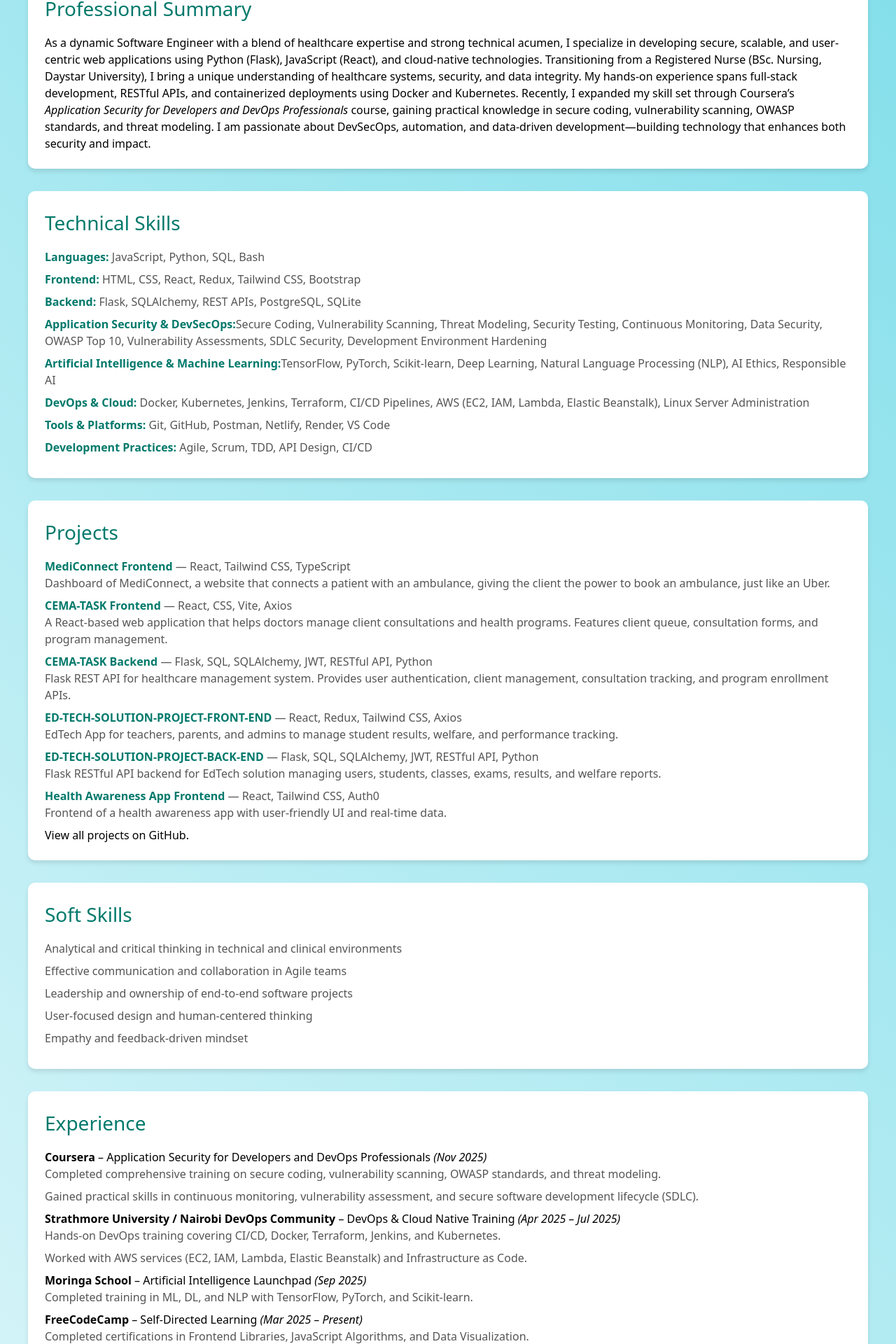
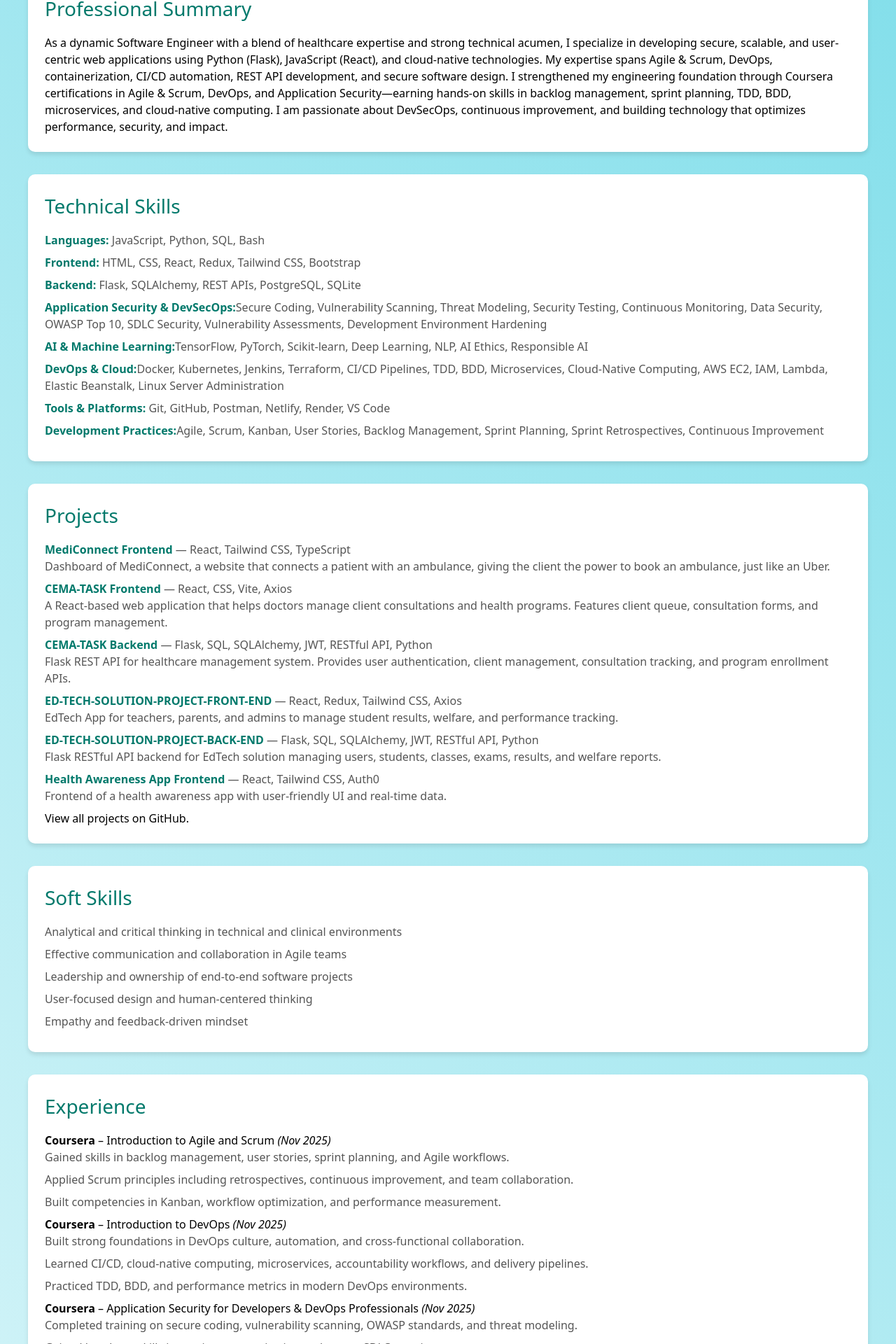
Before and after one commit to ARVLEMED/Aron-Portfolio, a React (Create React App) app: page /resume in a window 1280 px wide. Shown: the part 312-2232 px from the top of the page at 70% size. Built offline with nearby package versions, Linux system fonts and the light colour scheme.

Commit message:
updates skills page,certifications page and resume page

```diff
--- a/src/components/CertificationsPage.js
+++ b/src/components/CertificationsPage.js
@@ -6,6 +6,24 @@
 const certifications = [
   {
     id: 1,
+    title: 'Introduction to Agile Development and Scrum',
+    issuer: 'Coursera',
+    date: 'November 2025',
+    description:
+      'Successfully completed Introduction to Agile Development and Scrum, covering Backlogs,Team Management,Sprint Retrospectives,Continuous Improvement Process,Performance Measurement,User Story,Kanban Principles,Agile Project Management,Sprint Planning,Workflow Management,Agile Software Development,Team Building',
+    link: 'https://www.coursera.org/account/accomplishments/certificate/J1Y0K3ZVGQS1',
+  },
+  {
+    id: 2,
+    title: 'Introduction to DevOps',
+    issuer: 'Coursera',
+    date: 'November 2025',
+    description:
+      'Successfully completed Introduction to DevOps, covering Performance Metrics,Cross-Functional Collaboration,Culture Transformation,Scrum (Software Development),Cloud-Native Computing,Devops,Behavior-Driven Development,CI/CD,Test Driven Development (TDD),Accountability,Agile Methodology and Microservices',
+    link: 'https://www.coursera.org/account/accomplishments/certificate/U4IS2CVANF1I',
+  },
+  {
+    id: 3,
     title: 'Application Security for Developers and DevOps Professionals',
     issuer: 'Coursera',
     date: 'November 2025',
@@ -14,7 +32,7 @@
     link: 'https://www.coursera.org/account/accomplishments/certificate/CFRX1AMXAZWE',
   },
   {
-    id: 2,
+    id: 4,
     title: 'Artificial Intelligence Launchpad',
     issuer: 'Moringa School',
     date: 'October 2025',
@@ -23,7 +41,7 @@
     link: 'https://moringa.my.salesforce-sites.com/certificateStatus?id=a0PQ200000MtHduMAF',
   },
   {
-    id: 3,
+    id: 5,
     title: 'AWS Academy Graduate - AWS Academy Cloud Foundations',
     issuer: 'Amazon Web Services (AWS)',
     date: 'June 2025',
@@ -31,7 +49,7 @@
     link: 'https://www.credly.com/badges/4f87d4a2-80d7-44fc-ae0a-8d04ad75b477/linked_in_profile',
   },
   {
-    id: 4,
+    id: 6,
     title: 'Full Stack Web Development',
     issuer: 'Moringa School',
     date: 'March 2025',
@@ -39,7 +57,7 @@
     link: '/Certificates/aron_kipkorir_moringa_software_engineering_cert.png',
   },
   {
-    id: 5,
+    id: 7,
     title: 'Data Visualization',
     issuer: 'freeCodeCamp',
     date: 'June 2025',
@@ -47,7 +65,7 @@
     link: 'https://www.freecodecamp.org/certification/fcc48dfc922-8d03-480b-a201-002e5d015f2b/data-visualization',
   },
   {
-    id: 6,
+    id: 8,
     title: 'Front End Development Libraries',
     issuer: 'freeCodeCamp',
     date: 'June 2025',
@@ -55,7 +73,7 @@
     link: 'https://www.freecodecamp.org/certification/fcc48dfc922-8d03-480b-a201-002e5d015f2b/front-end-development-libraries',
   },
   {
-    id: 7,
+    id: 9,
     title: 'JavaScript Algorithms and Data Structures',
     issuer: 'freeCodeCamp',
     date: 'May 2025',
@@ -63,7 +81,7 @@
     link: 'https://www.freecodecamp.org/certification/fcc48dfc922-8d03-480b-a201-002e5d015f2b/javascript-algorithms-and-data-structures-v8',
   },
   {
-    id: 8,
+    id: 10,
     title: 'Responsive Web Design',
     issuer: 'freeCodeCamp',
     date: 'April 2025',
@@ -71,7 +89,7 @@
     link: 'https://www.freecodecamp.org/certification/fcc48dfc922-8d03-480b-a201-002e5d015f2b/responsive-web-design',
   },
   {
-    id: 9,
+    id: 11,
     title: 'Bachelor of Science in Nursing',
     issuer: 'Daystar University',
     date: 'November 2023',
--- a/src/components/Resumepage.js
+++ b/src/components/Resumepage.js
@@ -48,6 +48,7 @@
       </motion.header>
 
       <div ref={resumeRef} className="resume-content">
+
         {/* ===== Professional Summary ===== */}
         <motion.section
           className="resume-section"
@@ -59,12 +60,12 @@
           <p>
             As a dynamic Software Engineer with a blend of healthcare expertise and strong technical acumen,
             I specialize in developing secure, scalable, and user-centric web applications using Python (Flask),
-            JavaScript (React), and cloud-native technologies. Transitioning from a Registered Nurse (BSc. Nursing, Daystar University),
-            I bring a unique understanding of healthcare systems, security, and data integrity.
-            My hands-on experience spans full-stack development, RESTful APIs, and containerized deployments using Docker and Kubernetes.
-            Recently, I expanded my skill set through Coursera’s <em>Application Security for Developers and DevOps Professionals</em> course,
-            gaining practical knowledge in secure coding, vulnerability scanning, OWASP standards, and threat modeling.
-            I am passionate about DevSecOps, automation, and data-driven development—building technology that enhances both security and impact.
+            JavaScript (React), and cloud-native technologies. My expertise spans Agile & Scrum, DevOps,
+            containerization, CI/CD automation, REST API development, and secure software design.
+            I strengthened my engineering foundation through Coursera certifications in Agile & Scrum,
+            DevOps, and Application Security—earning hands-on skills in backlog management, sprint planning,
+            TDD, BDD, microservices, and cloud-native computing. I am passionate about DevSecOps,
+            continuous improvement, and building technology that optimizes performance, security, and impact.
           </p>
         </motion.section>
 
@@ -80,24 +81,36 @@
             <li><strong>Languages:</strong> JavaScript, Python, SQL, Bash</li>
             <li><strong>Frontend:</strong> HTML, CSS, React, Redux, Tailwind CSS, Bootstrap</li>
             <li><strong>Backend:</strong> Flask, SQLAlchemy, REST APIs, PostgreSQL, SQLite</li>
+
             <li>
               <strong>Application Security & DevSecOps:</strong>
               Secure Coding, Vulnerability Scanning, Threat Modeling,
               Security Testing, Continuous Monitoring, Data Security,
-              OWASP Top 10, Vulnerability Assessments, SDLC Security,
+              OWASP Top 10, SDLC Security, Vulnerability Assessments,
               Development Environment Hardening
             </li>
+
             <li>
-              <strong>Artificial Intelligence & Machine Learning:</strong>
-              TensorFlow, PyTorch, Scikit-learn, Deep Learning,
-              Natural Language Processing (NLP), AI Ethics, Responsible AI
+              <strong>AI & Machine Learning:</strong>
+              TensorFlow, PyTorch, Scikit-learn, Deep Learning, NLP,
+              AI Ethics, Responsible AI
             </li>
+
             <li>
-              <strong>DevOps & Cloud:</strong> Docker, Kubernetes, Jenkins, Terraform, CI/CD Pipelines,
-              AWS (EC2, IAM, Lambda, Elastic Beanstalk), Linux Server Administration
+              <strong>DevOps & Cloud:</strong>
+              Docker, Kubernetes, Jenkins, Terraform, CI/CD Pipelines,
+              TDD, BDD, Microservices, Cloud-Native Computing,
+              AWS EC2, IAM, Lambda, Elastic Beanstalk,
+              Linux Server Administration
             </li>
+
             <li><strong>Tools & Platforms:</strong> Git, GitHub, Postman, Netlify, Render, VS Code</li>
-            <li><strong>Development Practices:</strong> Agile, Scrum, TDD, API Design, CI/CD</li>
+
+            <li>
+              <strong>Development Practices:</strong>
+              Agile, Scrum, Kanban, User Stories, Backlog Management,
+              Sprint Planning, Sprint Retrospectives, Continuous Improvement
+            </li>
           </ul>
         </motion.section>
 
@@ -155,31 +168,45 @@
         >
           <h2>Experience</h2>
 
-          <p><strong>Coursera</strong> – Application Security for Developers and DevOps Professionals <em>(Nov 2025)</em></p>
+          <p><strong>Coursera</strong> – Introduction to Agile and Scrum <em>(Nov 2025)</em></p>
           <ul>
-            <li>Completed comprehensive training on secure coding, vulnerability scanning, OWASP standards, and threat modeling.</li>
-            <li>Gained practical skills in continuous monitoring, vulnerability assessment, and secure software development lifecycle (SDLC).</li>
+            <li>Gained skills in backlog management, user stories, sprint planning, and Agile workflows.</li>
+            <li>Applied Scrum principles including retrospectives, continuous improvement, and team collaboration.</li>
+            <li>Built competencies in Kanban, workflow optimization, and performance measurement.</li>
+          </ul>
+
+          <p><strong>Coursera</strong> – Introduction to DevOps <em>(Nov 2025)</em></p>
+          <ul>
+            <li>Built strong foundations in DevOps culture, automation, and cross-functional collaboration.</li>
+            <li>Learned CI/CD, cloud-native computing, microservices, accountability workflows, and delivery pipelines.</li>
+            <li>Practiced TDD, BDD, and performance metrics in modern DevOps environments.</li>
+          </ul>
+
+          <p><strong>Coursera</strong> – Application Security for Developers & DevOps Professionals <em>(Nov 2025)</em></p>
+          <ul>
+            <li>Completed training on secure coding, vulnerability scanning, OWASP standards, and threat modeling.</li>
+            <li>Gained hands-on skills in continuous monitoring and secure SDLC practices.</li>
           </ul>
 
           <p><strong>Strathmore University / Nairobi DevOps Community</strong> – DevOps & Cloud Native Training <em>(Apr 2025 – Jul 2025)</em></p>
           <ul>
-            <li>Hands-on DevOps training covering CI/CD, Docker, Terraform, Jenkins, and Kubernetes.</li>
-            <li>Worked with AWS services (EC2, IAM, Lambda, Elastic Beanstalk) and Infrastructure as Code.</li>
+            <li>Hands-on DevOps training with Docker, Jenkins, Kubernetes, Terraform, and CI/CD systems.</li>
+            <li>Worked with AWS services including EC2, IAM, Lambda, and Elastic Beanstalk.</li>
           </ul>
 
           <p><strong>Moringa School</strong> – Artificial Intelligence Launchpad <em>(Sep 2025)</em></p>
           <ul>
-            <li>Completed training in ML, DL, and NLP with TensorFlow, PyTorch, and Scikit-learn.</li>
+            <li>Completed training in ML, DL, NLP, and AI model development using TensorFlow and PyTorch.</li>
           </ul>
 
           <p><strong>FreeCodeCamp</strong> – Self-Directed Learning <em>(Mar 2025 – Present)</em></p>
           <ul>
-            <li>Completed certifications in Frontend Libraries, JavaScript Algorithms, and Data Visualization.</li>
+            <li>Completed certifications in Frontend Libraries, JavaScript Algorithms, Data Visualization, and more.</li>
           </ul>
 
           <p><strong>Moringa School</strong> – Software Engineering Student <em>(Sep 2024 – Mar 2025)</em></p>
           <ul>
-            <li>Built full-stack apps using React, Flask, and PostgreSQL via project-based learning.</li>
+            <li>Built full-stack applications using React, Flask, and PostgreSQL.</li>
           </ul>
         </motion.section>
 
@@ -192,7 +219,9 @@
         >
           <h2>Education</h2>
           <ul>
-            <li><strong>Coursera</strong> – Application Security for Developers and DevOps Professionals <em>(Nov 2025)</em></li>
+            <li><strong>Coursera</strong> – Introduction to Agile and Scrum <em>(Nov 2025)</em></li>
+            <li><strong>Coursera</strong> – Introduction to DevOps <em>(Nov 2025)</em></li>
+            <li><strong>Coursera</strong> – Application Security for Developers & DevOps Professionals <em>(Nov 2025)</em></li>
             <li><strong>Moringa School</strong> – Artificial Intelligence Launchpad <em>(Sep 2025)</em></li>
             <li><strong>Moringa School</strong> – Full Stack Web Development <em>(Sep 2024 – Mar 2025)</em></li>
             <li><strong>Strathmore University</strong> – DevOps Certificate <em>(Apr 2025 – Jul 2025)</em></li>
@@ -201,7 +230,6 @@
         </motion.section>
       </div>
 
-      {/* ===== Download Button ===== */}
       <motion.div
         className="download-section"
         variants={sectionVariants}
@@ -213,7 +241,6 @@
         </button>
       </motion.div>
 
-      {/* ===== Back to Home ===== */}
       <motion.div
         className="back-link"
         variants={sectionVariants}
--- a/src/components/Skillspage.js
+++ b/src/components/Skillspage.js
@@ -24,6 +24,7 @@
               <li>React</li>
               <li>Flask</li>
               <li>HTML & CSS</li>
+              <li>REST APIs</li>
             </ul>
           </section>
 
@@ -35,14 +36,13 @@
             </ul>
           </section>
 
-          {/* 🧠 AI & ML Section */}
           <section className="skills-category">
             <h2>Artificial Intelligence & Machine Learning</h2>
             <ul>
               <li>Machine Learning</li>
               <li>Deep Learning</li>
               <li>Natural Language Processing (NLP)</li>
-              <li>TensorFlow</li>
+              <li>TutorialFlow</li>
               <li>PyTorch</li>
               <li>Scikit-learn</li>
               <li>AI Ethics and Responsible AI Practices</li>
@@ -57,6 +57,11 @@
               <li>Jenkins</li>
               <li>Terraform</li>
               <li>CI/CD Pipelines</li>
+              <li>Test-Driven Development (TDD)</li>
+              <li>Behavior-Driven Development (BDD)</li>
+              <li>Microservices</li>
+              <li>Cloud-Native Computing</li>
+              <li>Agile & DevOps Methodologies</li>
               <li>AWS EC2</li>
               <li>AWS IAM</li>
               <li>AWS Lambda</li>
@@ -76,12 +81,11 @@
               <li>GitHub</li>
               <li>Render</li>
               <li>Netlify</li>
-              <li>Visual Studio Code</li>
+              <li>VS Code</li>
               <li>Postman</li>
             </ul>
           </section>
 
-          {/* 🛡️ Application Security Section */}
           <section className="skills-category">
             <h2>Application Security</h2>
             <ul>
@@ -93,9 +97,26 @@
               <li>Continuous Monitoring</li>
               <li>Data Security</li>
               <li>Application Performance Management</li>
-              <li>Open Web Application Security Project (OWASP)</li>
-              <li>Software Development Life Cycle (SDLC) Security</li>
+              <li>OWASP Guidelines</li>
+              <li>SDLC Security</li>
               <li>Development Environment Hardening</li>
+            </ul>
+          </section>
+
+          <section className="skills-category">
+            <h2>Agile & Scrum</h2>
+            <ul>
+              <li>Agile Project Management</li>
+              <li>Scrum Framework</li>
+              <li>Kanban Principles</li>
+              <li>Sprint Planning</li>
+              <li>Sprint Retrospectives</li>
+              <li>Backlog Management</li>
+              <li>User Stories</li>
+              <li>Workflow Management</li>
+              <li>Continuous Improvement</li>
+              <li>Team Management & Collaboration</li>
+              <li>Performance Measurement</li>
             </ul>
           </section>
 
```
Also changed, not shown: 1 other file (tests, documents, lock files or other folders).
